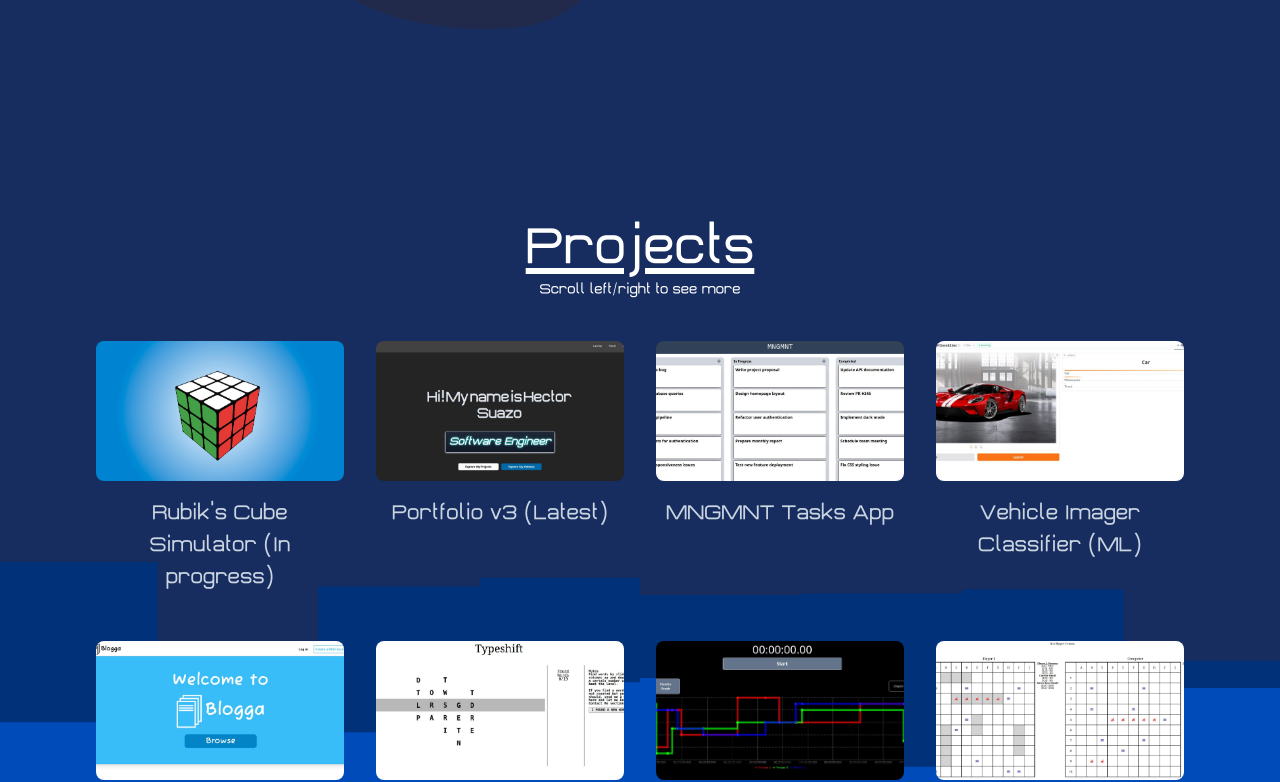
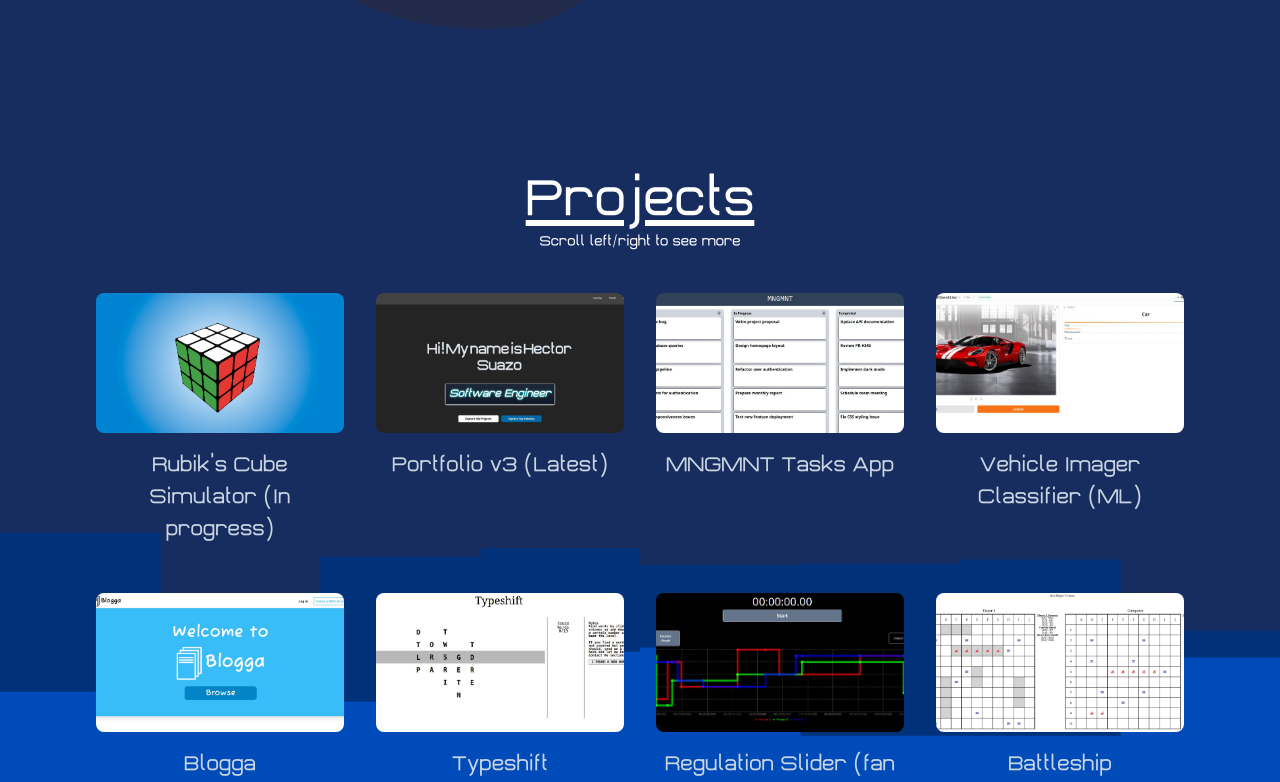
Before and after one commit to suzuhe481/portfolio-v3, a Next.js app: page / in a window 1280 px wide. Shown: the part 1633-2415 px from the top of the page. Built offline with nearby package versions, Linux system fonts and the light colour scheme.

Commit message:
fix: removed scroll margins and padding

```diff
--- a/src/components/_main/Projects/Projects.tsx
+++ b/src/components/_main/Projects/Projects.tsx
@@ -64,7 +64,7 @@ export function Projects() {
   useOutsideClick(ref, () => setActive(null));
 
   return (
-    <div id="projects" className="relative py-12 min-h-screen scroll-mt-12">
+    <div id="projects" className="relative min-h-screen">
       {/* Background SVG Image */}
       <FixedBackground svgPath="/background/layered-steps-background.svg" />
 
```
